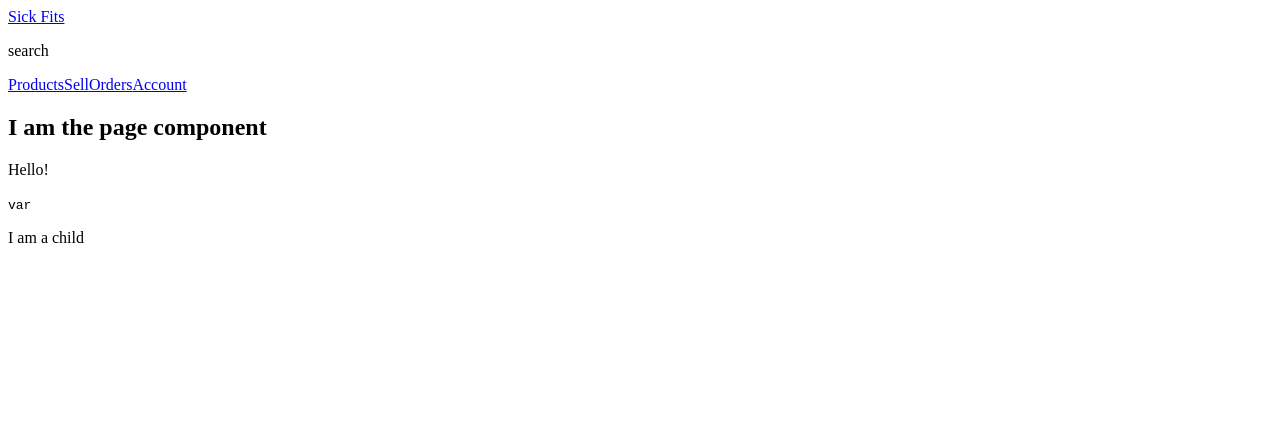
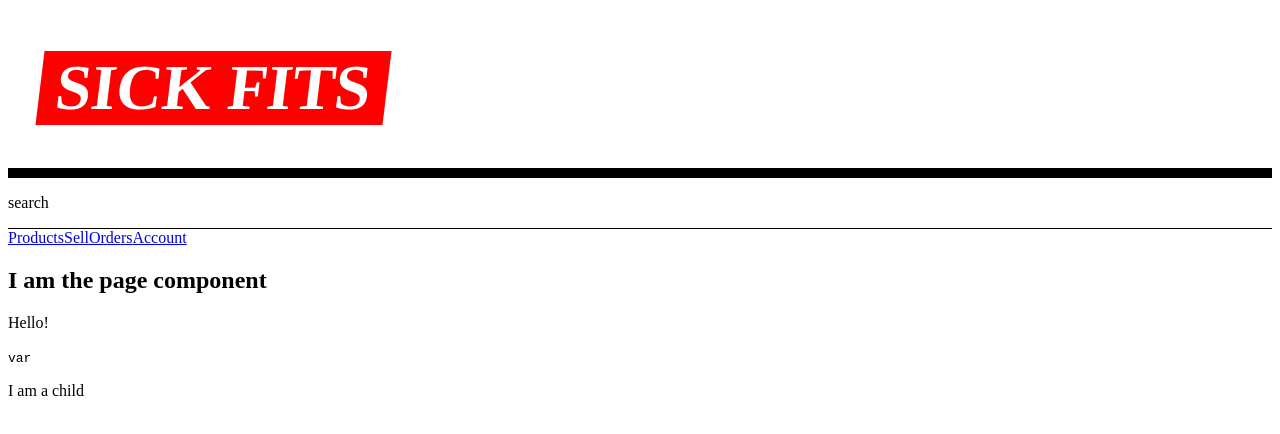
Before and after one commit to rohald89/sick-fits, a Next.js app in the folder frontend/: page / in a window 1280 px wide. Shown: the top 434 px of the page. Built offline with nearby package versions, Linux system fonts and the light colour scheme.

Commit message:
added styled components for Header

```diff
--- a/frontend/components/Header.js
+++ b/frontend/components/Header.js
@@ -1,16 +1,50 @@
 import Link from 'next/link';
+import styled from 'styled-components';
 import Nav from './Nav';
 
+const Logo = styled.h1`
+  font-size: 4rem;
+  margin-left: 2rem;
+  position: relative;
+  z-index: 2;
+  background: red;
+  transform: skew(-7deg);
+  a {
+    color: white;
+    text-decoration: none;
+    text-transform: uppercase;
+    padding: 0.5rem 1rem;
+  }
+`;
+
+const HeaderStyles = styled.header`
+  .bar {
+    border-bottom: 10px solid var(--black, black);
+    display: grid;
+    grid-template-columns: auto 1fr;
+    justify-content: space-between;
+    align-items: center;
+  }
+
+  .sub-bar {
+    display: grid;
+    grid-template-columns: 1fr auto;
+    border-bottom: 1px solid var(--black, black);
+  }
+`;
+
 const Header = () => (
-  <header>
+  <HeaderStyles>
     <div className="bar">
-      <Link href="/">Sick Fits</Link>
+      <Logo>
+        <Link href="/">Sick Fits</Link>
+      </Logo>
     </div>
     <div className="sub-bar">
       <p>search</p>
     </div>
     <Nav />
-  </header>
+  </HeaderStyles>
 );
 
 export default Header;
```
